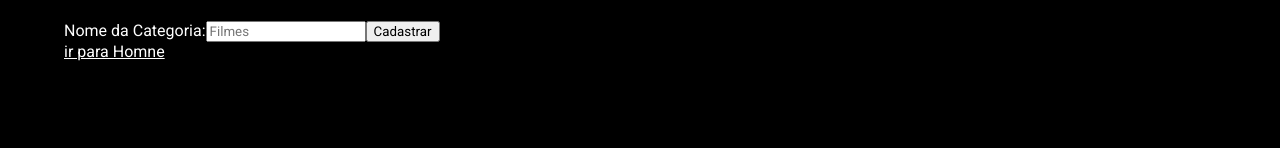
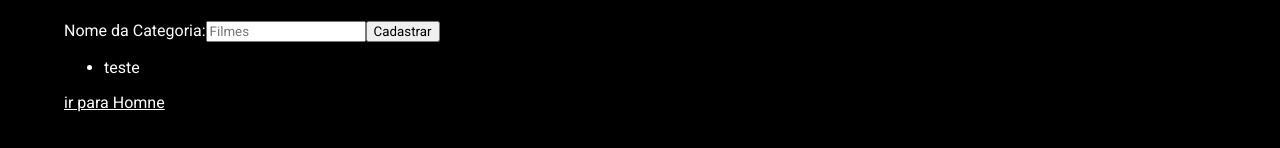
Before and after one commit to RicardoBaltazar/videoflix-projeto-reactJs, a React (Create React App) app in the folder videoflix/: page /cadastro/categoria in a window 1280 px wide. Shown: the part 204-352 px from the top of the page. Built offline with nearby package versions, Linux system fonts and the light colour scheme.

Commit message:
adicionando na lista com evento submit

```diff
--- a/videoflix/src/pages/cadastro/categoria/index.jsx
+++ b/videoflix/src/pages/cadastro/categoria/index.jsx
@@ -6,6 +6,7 @@ import { Link } from 'react-router-dom'
 
 export default function CadastroCategoria() {
 
+    const [categorias, setCategorias] = useState(['teste'])
     const [ nomeDaCategoria, setNomeCategoria ] = useState('Filmes')
 
 
@@ -14,7 +15,13 @@ export default function CadastroCategoria() {
             <PageDefault>
                 <h1>Cadastro de Categoria: {nomeDaCategoria}</h1>
 
-                <form>
+                <form onSubmit={function handleSubmit(infoEvento) {
+                    infoEvento.preventDefault()
+                    setCategorias([
+                        ...categorias,
+                        nomeDaCategoria
+                    ])
+                }}>
                     <label>
                         Nome da Categoria:
                         <input type="text"  placeholder={nomeDaCategoria}
@@ -29,9 +36,19 @@ export default function CadastroCategoria() {
                     </button>
                 </form>
 
+                <ul>
+                    {categorias.map((categoria) => {
+                        return (
+                            <li key={categoria}>
+                                {categoria}
+                            </li>
+                        )
+                    })}
+                </ul>
+
                 <Link to='/'>
                     ir para Homne
-            </Link>
+                </Link>
             </PageDefault>
         </>
     )
```
